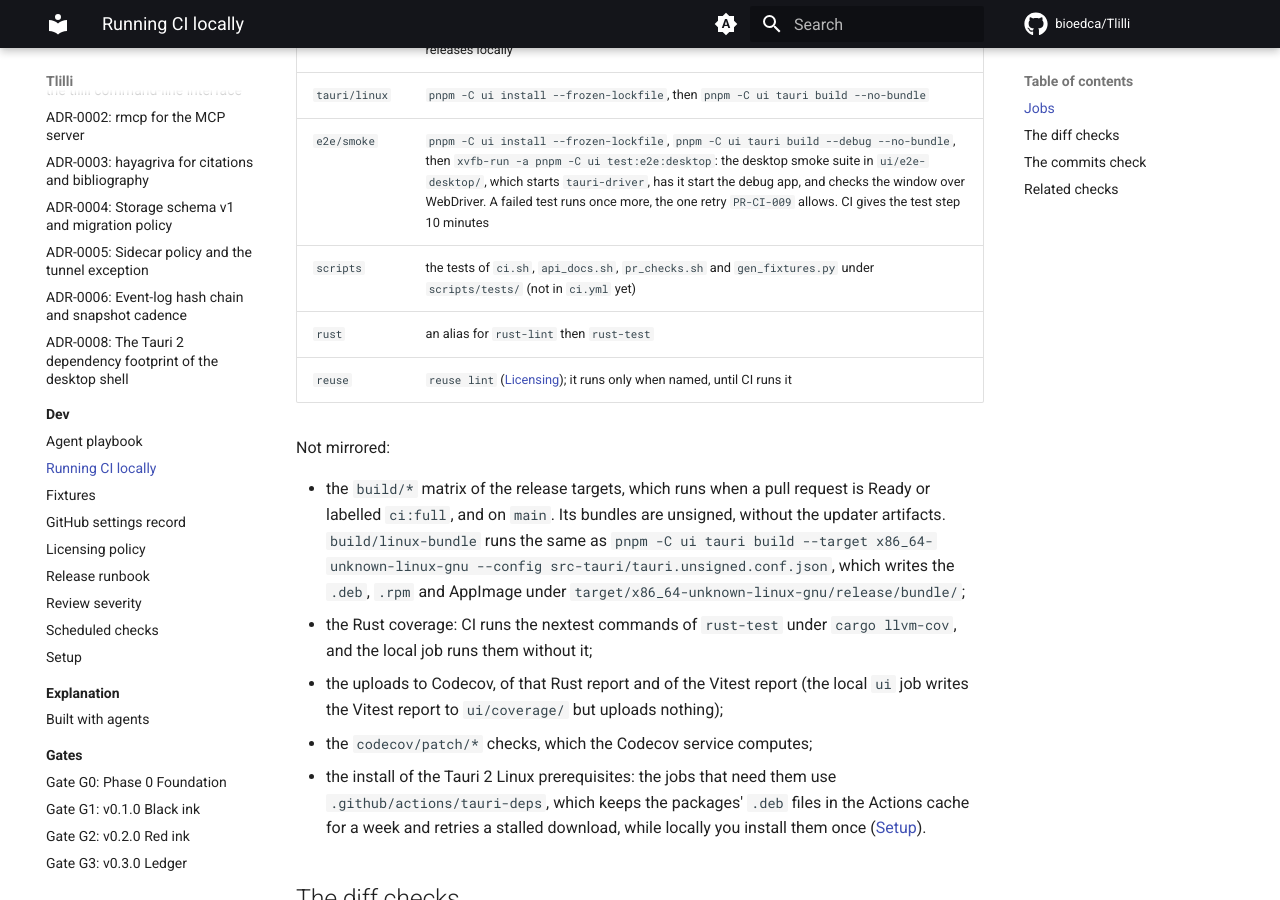
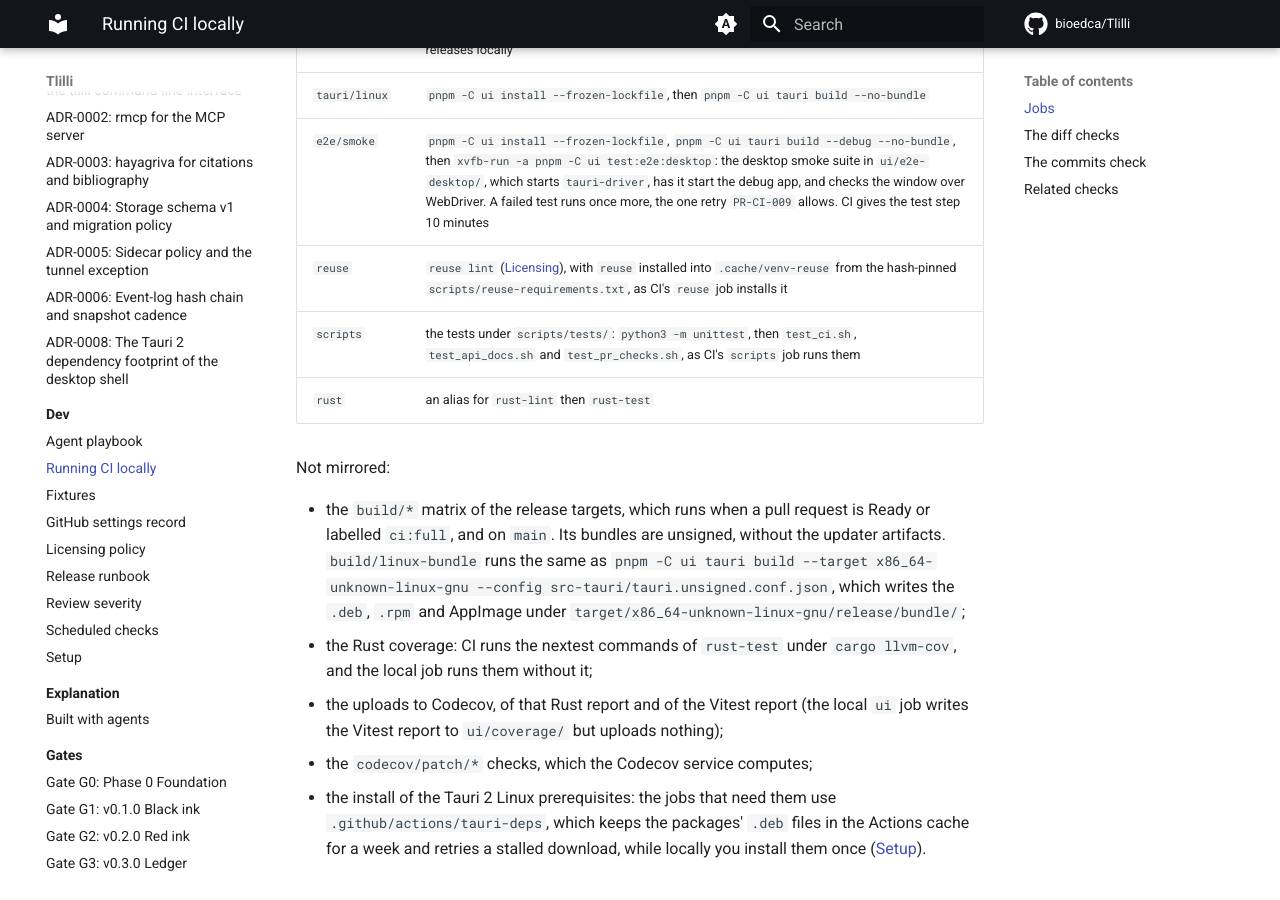
Before and after one commit to bioedca/Tlilli, an MkDocs documentation site: the page built from docs/dev/ci.md, in a window 1280 px wide and 900 px high, scrolled down 1244 px. Built offline with MkDocs 1.6.1 and Material for MkDocs 9.7.7, drawn with Linux system fonts in a browser that asks for light colours; comment, search, counter and statistics services are not loaded; some of the changed text lies outside the part shown.

Commit message:
ci(ci): add the reuse and scripts checks
The reuse job runs reuse lint on every pull request and on main, with
reuse installed from the hash-pinned scripts/reuse-requirements.txt,
compiled from scripts/reuse-requirements.in. This is the CI half of
PRD 42 task 9 that #56 assigns to task 20. The scripts job runs the dev
scripts' tests, which stub every tool they call.

scripts/ci.sh runs reuse in `all` like any other job, from the same
pinned requirements, and drops the list of jobs that ran only when
named, which is empty now. The CI and licensing pages follow.

Signed-off-by: bioedca <131809205+bioedca@users.noreply.github.com>

````diff
--- a/docs/dev/ci.md
+++ b/docs/dev/ci.md
@@ -3,7 +3,7 @@
 `scripts/ci.sh` runs the commands of the CI jobs on your machine and stops at the first failure (`PR-CI-010`). Run it before you push, or before marking a pull request Ready. The jobs and their gates are defined in [33 CI/CD](../prd/33-ci-cd.md) §2; `scripts/ci.sh --help` prints the current list.
 
 ```bash
-scripts/ci.sh all          # the CI jobs in CI order, then scripts; reuse only when named
+scripts/ci.sh all          # every CI job but the build/* matrix, in CI order
 scripts/ci.sh rust-test    # one job
 scripts/ci.sh rust ui      # several jobs, in the order given
 ```
@@ -25,9 +25,9 @@ The script installs no toolchain: it expects rustup, cargo-nextest, cargo-deny,
 | `workflows/zizmor` | `zizmor --offline --min-severity low .github/workflows`, then `actionlint`. CI pins zizmor 1.32.0 and actionlint 1.7.12 and checks their downloads' SHA-256; install the same releases locally |
 | `tauri/linux` | `pnpm -C ui install --frozen-lockfile`, then `pnpm -C ui tauri build --no-bundle` |
 | `e2e/smoke` | `pnpm -C ui install --frozen-lockfile`, `pnpm -C ui tauri build --debug --no-bundle`, then `xvfb-run -a pnpm -C ui test:e2e:desktop`: the desktop smoke suite in `ui/e2e-desktop/`, which starts `tauri-driver`, has it start the debug app, and checks the window over WebDriver. A failed test runs once more, the one retry `PR-CI-009` allows. CI gives the test step 10 minutes |
-| `scripts` | the tests of `ci.sh`, `api_docs.sh`, `pr_checks.sh` and `gen_fixtures.py` under `scripts/tests/` (not in `ci.yml` yet) |
+| `reuse` | `reuse lint` ([Licensing](licensing.md)), with `reuse` installed into `.cache/venv-reuse` from the hash-pinned `scripts/reuse-requirements.txt`, as CI's `reuse` job installs it |
+| `scripts` | the tests under `scripts/tests/`: `python3 -m unittest`, then `test_ci.sh`, `test_api_docs.sh` and `test_pr_checks.sh`, as CI's `scripts` job runs them |
 | `rust` | an alias for `rust-lint` then `rust-test` |
-| `reuse` | `reuse lint` ([Licensing](licensing.md)); it runs only when named, until CI runs it |
 
 Not mirrored:
 
````
Also changed, not shown: docs/dev/licensing.md (+2 -2 lines), 5 other files.
